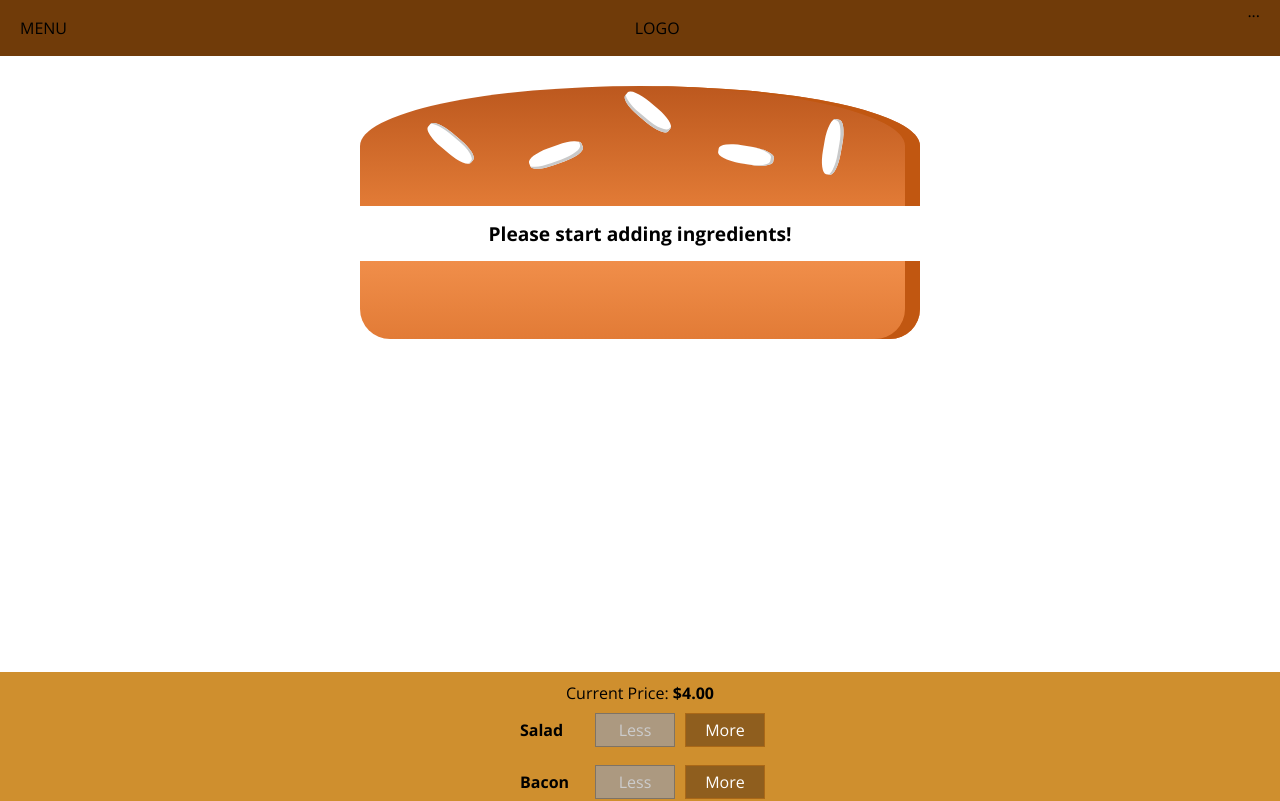
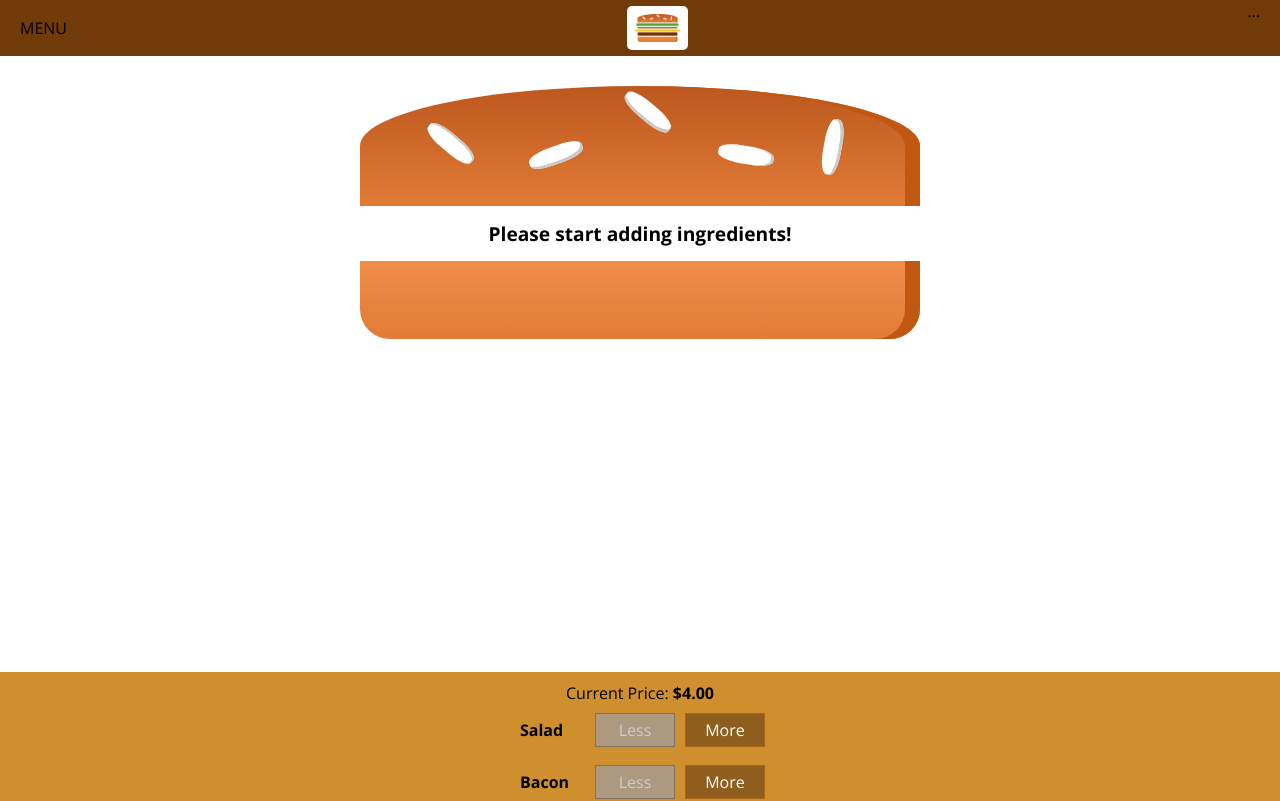
Before and after one commit to jamesthomasdavey/burger-builder, a React (Create React App) app: page / in a window 1280 px wide. Shown: the top 801 px of the page. Built offline with nearby package versions, Linux system fonts and the light colour scheme.

Commit message:
add logo and its styles to toolbar

```diff
--- /dev/null
+++ b/src/components/Logo/Logo.jsx
@@ -0,0 +1,12 @@
+import React from "react";
+import classes from "./Logo.module.css";
+
+import burgerLogo from "../../assets/images/burger-logo.png";
+
+const logo = props => (
+  <div className={classes.Logo}>
+    <img src={burgerLogo} />
+  </div>
+);
+
+export default logo;
--- /dev/null
+++ b/src/components/Logo/Logo.module.css
@@ -0,0 +1,11 @@
+.Logo {
+  background-color: white;
+  padding: 8px;
+  height: 80%;
+  box-sizing: border-box;
+  border-radius: 5px;
+}
+
+.Logo img {
+  height: 100%;
+}
--- a/src/components/Navigation/Toolbar/Toolbar.jsx
+++ b/src/components/Navigation/Toolbar/Toolbar.jsx
@@ -1,10 +1,12 @@
 import React from "react";
 import classes from "./Toolbar.module.css";
+
+import Logo from "./../../Logo/Logo";
 
 const toolbar = props => (
   <header className={classes.Toolbar}>
     <div>MENU</div>
-    <div>LOGO</div>
+    <Logo />
     <nav>...</nav>
   </header>
 );
```
Also changed, not shown: src/assets/images/burger-logo.png (added).
